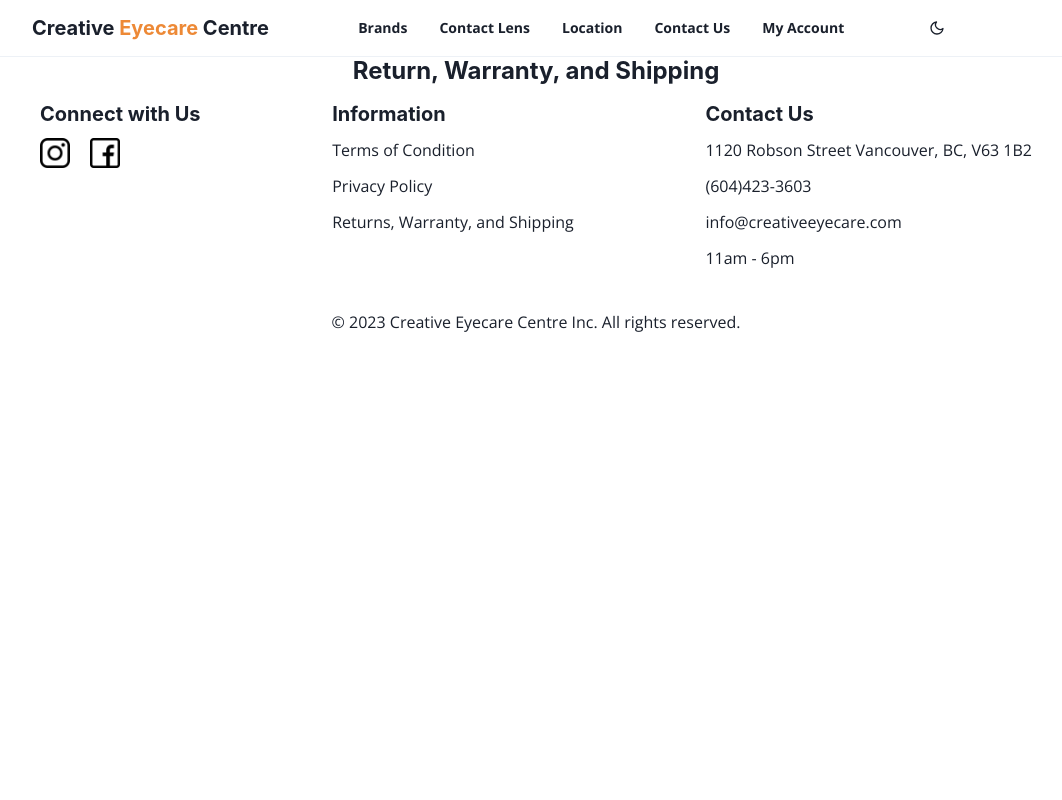
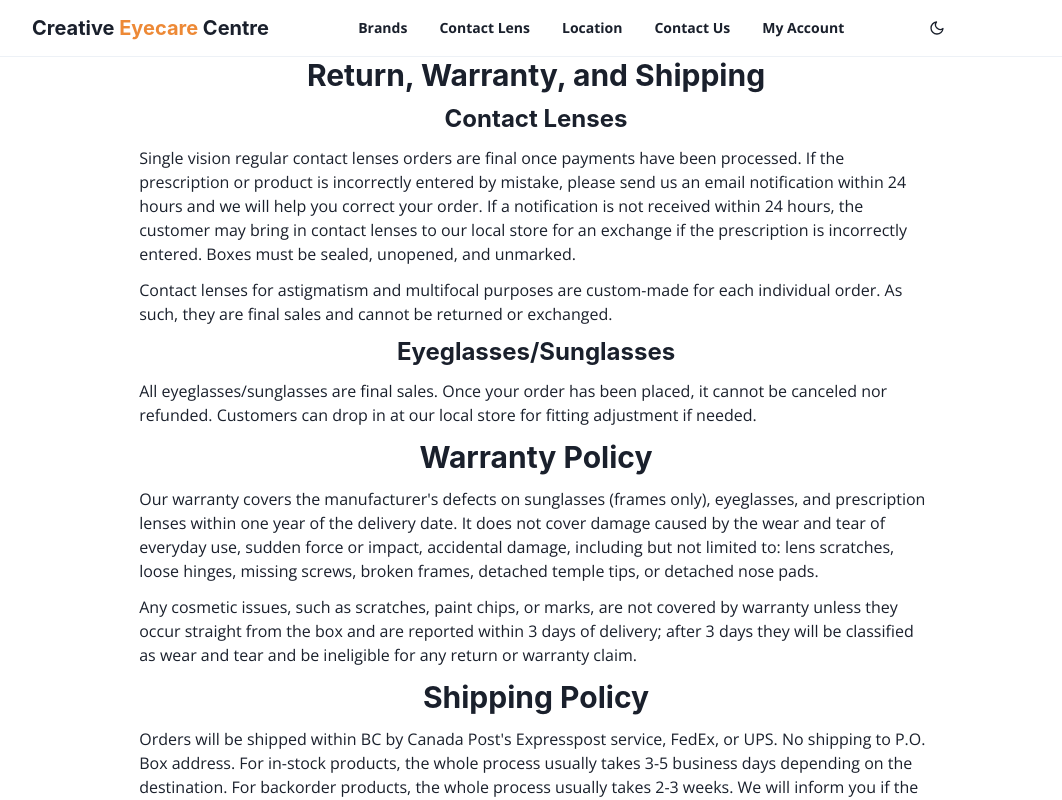
Before and after one commit to Jahu5474/Creative-EyeCare-Centre, a Next.js app: page /RWS in a window 1280 px wide. Shown: the top 800 px of the page, without its empty margins (104-1166 px from the left). Built offline with nearby package versions, Linux system fonts and the light colour scheme; no server answers.

Commit message:
cleaned up some code and finished RWS page

```diff
--- a/src/pages/RWS.tsx
+++ b/src/pages/RWS.tsx
@@ -1,5 +1,6 @@
-import { Container, Heading, Stack, } from '@chakra-ui/react';
 import React from 'react';
+import { Container, Heading, Stack, Text } from '@chakra-ui/react';
+import styles from '../components/TOS/TOS.module.css'
 
 const RWS = () => {
     return (
@@ -9,15 +10,71 @@
             >
                 <Stack
                     display={{ base: "flex", md: "flex" }}
+                    width={{ base: "full", md: "none" }}
+                    flexGrow={1}
                     align="center"
                     justify="center"
                     gap={3}
                 >
                     <Heading
-                        fontSize="2xl"
+                        fontSize="3xl"
+                        className={styles.center}
                     >
                         Return, Warranty, and Shipping
                     </Heading>
+                    <Heading
+                        className={styles.center}
+                        fontSize="2xl"
+                    >
+                        Contact Lenses
+                    </Heading>
+                    <Text
+                        className={styles.wide}
+                    >
+                        Single vision regular contact lenses orders are final once payments have been processed. If the prescription or product is incorrectly entered by mistake, please send us an email notification within 24 hours and we will help you correct your order. If a notification is not received within 24 hours, the customer may bring in contact lenses to our local store for an exchange if the prescription is incorrectly entered. Boxes must be sealed, unopened, and unmarked.
+                    </Text>
+                    <Text
+                        className={styles.wide}
+                    >
+                        Contact lenses for astigmatism and multifocal purposes are custom-made for each individual order. As such, they are final sales and cannot be returned or exchanged.
+                    </Text>
+                    <Heading
+                        className={styles.center}
+                        fontSize="2xl"
+                    >
+                        Eyeglasses/Sunglasses
+                    </Heading>
+                    <Text
+                        className={styles.wide}
+                    >
+                        All eyeglasses/sunglasses are final sales. Once your order has been placed, it cannot be canceled nor refunded. Customers can drop in at our local store for fitting adjustment if needed.
+                    </Text>
+                    <Heading
+                        fontSize="3xl"
+                        className={styles.center}
+                    >
+                        Warranty Policy
+                    </Heading>
+                    <Text
+                        className={styles.wide}
+                    >
+                        Our warranty covers the manufacturer&apos;s defects on sunglasses (frames only), eyeglasses, and prescription lenses within one year of the delivery date. It does not cover damage caused by the wear and tear of everyday use, sudden force or impact, accidental damage, including but not limited to: lens scratches, loose hinges, missing screws, broken frames, detached temple tips, or detached nose pads.
+                    </Text>
+                    <Text
+                        className={styles.wide}
+                    >
+                        Any cosmetic issues, such as scratches, paint chips, or marks, are not covered by warranty unless they occur straight from the box and are reported within 3 days of delivery; after 3 days they will be classified as wear and tear and be ineligible for any return or warranty claim.
+                    </Text>
+                    <Heading
+                        fontSize="3xl"
+                    >
+                        Shipping Policy
+                    </Heading>
+                    <Text
+                        className={styles.wide}
+                    >
+                        Orders will be shipped within BC by Canada Post&apos;s Expresspost service, FedEx, or UPS. No shipping to P.O. Box address. For in-stock products, the whole process usually takes 3-5 business days depending on the destination. For backorder products, the whole process usually takes 2-3 weeks. We will inform you if the product is on backorder. The tracking number will be provided upon request.
+                    </Text>
                 </Stack>
             </Container>
         </>
--- a/src/pages/TOS.tsx
+++ b/src/pages/TOS.tsx
@@ -17,7 +17,7 @@
                     gap={3}
                 >
                     <Heading
-
+                        fontSize="3xl"
                         mt={4}
                     >
                         Terms of Conditions
--- a/src/pages/privacyAndPolicy.tsx
+++ b/src/pages/privacyAndPolicy.tsx
@@ -18,7 +18,7 @@
                 >
                     <Heading
                         className={styles.center}
-                        fontSize="2xl"
+                        fontSize="3xl"
                         mt={4}
                     >
                         Privacy and Policy
```
